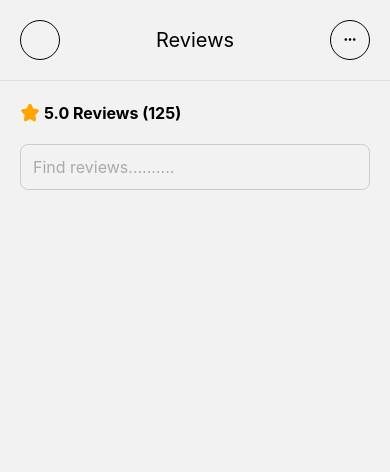
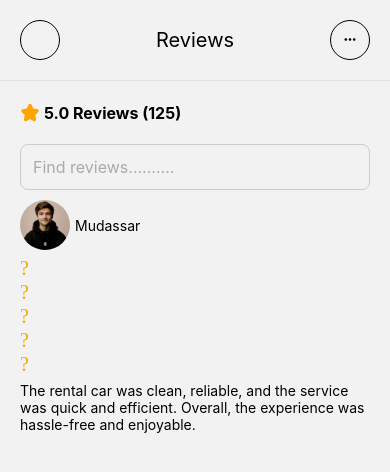
Before and after one commit to MudassarRassol/CarGoFrontend, a React Native app: screen /Review in a window 390 px wide. Shown: the top 472 px of the page. Built offline with nearby package versions, Linux system fonts and the light colour scheme; some icons are missing.

Commit message:
bookscreen

```diff
--- /dev/null
+++ b/src/Components/Review/ReviewSec.tsx
@@ -0,0 +1,40 @@
+import { Image, StyleSheet, Text, View } from 'react-native';
+import React from 'react';
+import assests from '../../assets';
+import Icon from 'react-native-vector-icons/AntDesign';
+type Props = {
+  image: string;
+  day: string;
+  star: number;
+  des: string;
+};
+
+const ReviewSec = () => {
+  return (
+    <View style={{gap : 6}} >
+        <View style={{ flexDirection: 'row', gap: 5, alignItems: 'center' }}>
+          <Image
+            source={assests.profile}
+            style={{ width: 50, height: 50, borderRadius: 100 }}
+          />
+          <Text>Mudassar</Text>
+        </View>
+        <View>
+          <Icon name="start" size={20} color={'orange'} />
+          <Icon name="start" size={20} color={'orange'} />
+          <Icon name="start" size={20} color={'orange'} />
+          <Icon name="start" size={20} color={'orange'} />
+          <Icon name="start" size={20} color={'orange'} />
+        </View>
+        <Text>
+          The rental car was clean, reliable, and the service was quick and
+          efficient. Overall, the experience was hassle-free and enjoyable.
+        </Text>
+
+    </View>
+  );
+};
+
+export default ReviewSec;
+
+const styles = StyleSheet.create({});
--- a/src/screens/Review/Review.tsx
+++ b/src/screens/Review/Review.tsx
@@ -3,6 +3,7 @@ import React, { useState } from 'react'
 import UpperBar from '../../Components/UpperBar/UpperBar'
 import InputCom from '../../Components/input/Input'
 import Icon from 'react-native-vector-icons/AntDesign';
+import ReviewSec from '../../Components/Review/ReviewSec';
 const Review = () => {
 
     const [search,setsearch] = useState('');
@@ -26,6 +27,7 @@ const Review = () => {
             onChangeText : setsearch
         }}
         />
+        <ReviewSec/>
       </View>
     </View>
   )
```
